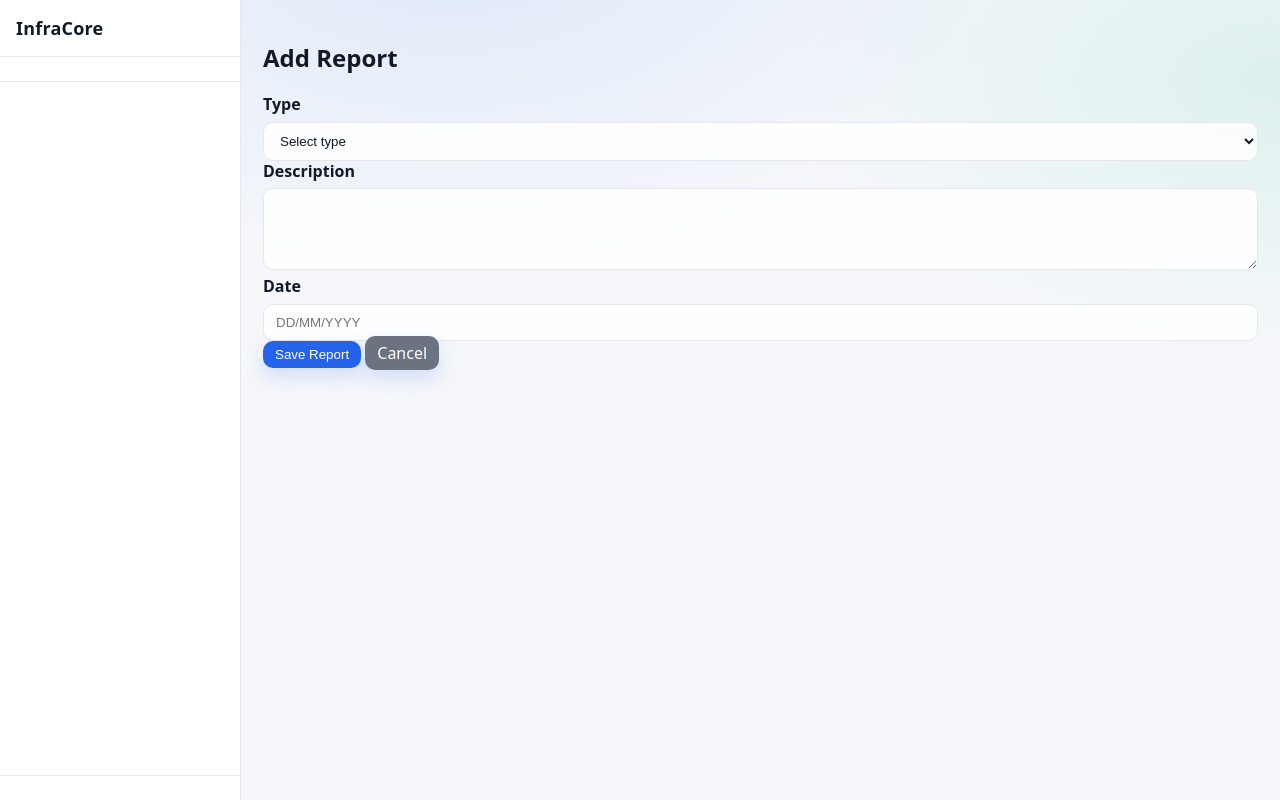
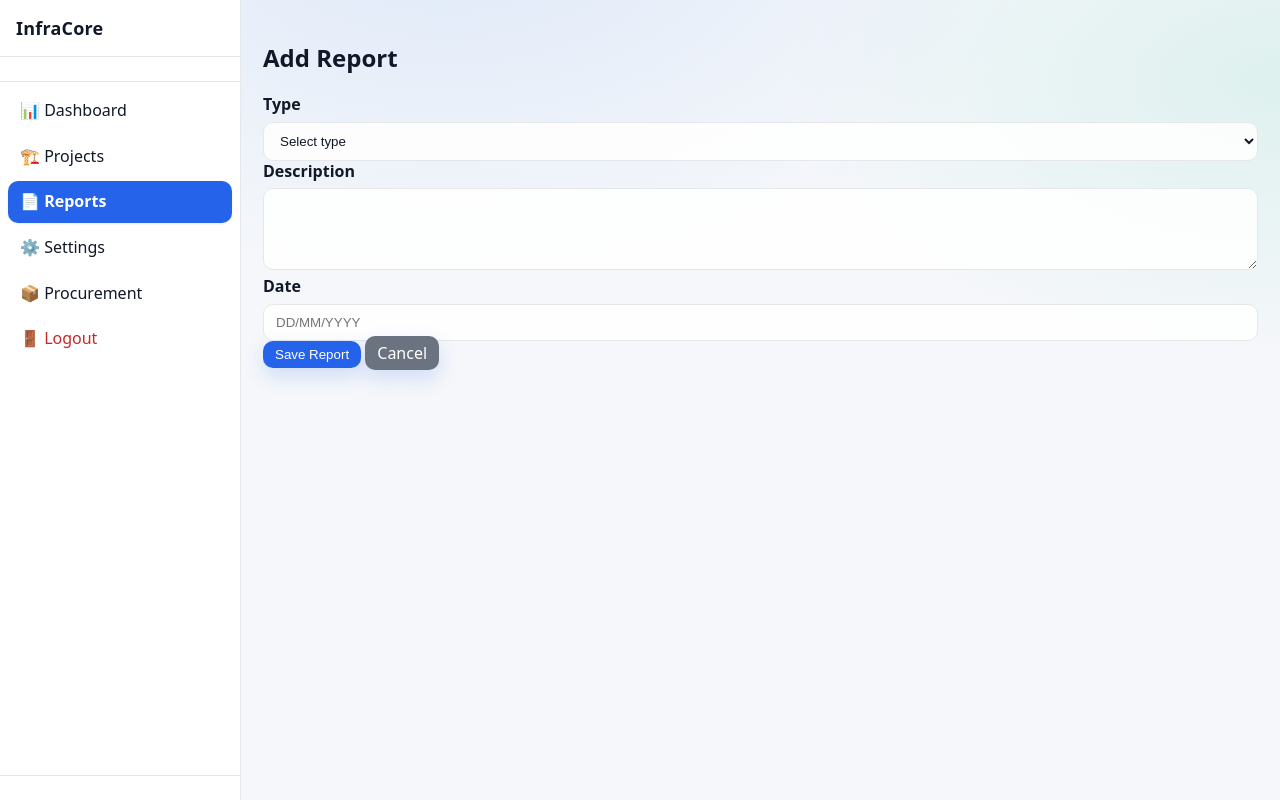
Before and after one commit to Noor0244/InfraCore, a FastAPI app: page /reports/new in a window 1280 px wide. Run offline with FastAPI, Linux system fonts and the light colour scheme; a user stored in the database is signed in.

Commit message:
Update base.html

```diff
--- a/app/templates/base.html
+++ b/app/templates/base.html
@@ -84,8 +84,42 @@
             </span>
         </div>
         <nav class="sidebar-nav">
-            <!-- ...existing code... -->
-            <!-- ...sidebar links unchanged... -->
+            <!-- ================= DASHBOARD ================= -->
+            <a href="/dashboard" class="{% if request.url.path == '/dashboard' %}active{% endif %}">
+                📊 Dashboard
+            </a>
+
+            <!-- ================= PROJECTS ================= -->
+            <a href="/projects" class="{% if request.url.path.startswith('/projects') %}active{% endif %}">
+                🏗️ Projects
+            </a>
+
+            <!-- ================= REPORTS ================= -->
+            <a href="/reports" class="{% if request.url.path.startswith('/reports') %}active{% endif %}">
+                📄 Reports
+            </a>
+
+            <!-- ================= SETTINGS ================= -->
+            <a href="/settings" class="{% if request.url.path == '/settings' %}active{% endif %}">
+                ⚙️ Settings
+            </a>
+
+            <!-- ================= PROCUREMENT ================= -->
+            <a href="/procurement" class="{% if request.url.path.startswith('/procurement') %}active{% endif %}">
+                📦 Procurement
+            </a>
+
+            <!-- ================= ADMIN CONSOLE ================= -->
+            {% if user["role"] == "superadmin" %}
+            <a href="/admin/users" class="{% if request.url.path.startswith('/admin') %}active{% endif %}">
+                🛠️ Admin Console
+            </a>
+            {% endif %}
+
+            <!-- ================= LOGOUT ================= -->
+            <a href="/logout" class="danger">
+                🚪 Logout
+            </a>
         </nav>
         <div class="sidebar-footer"></div>
         {% endif %}
```
